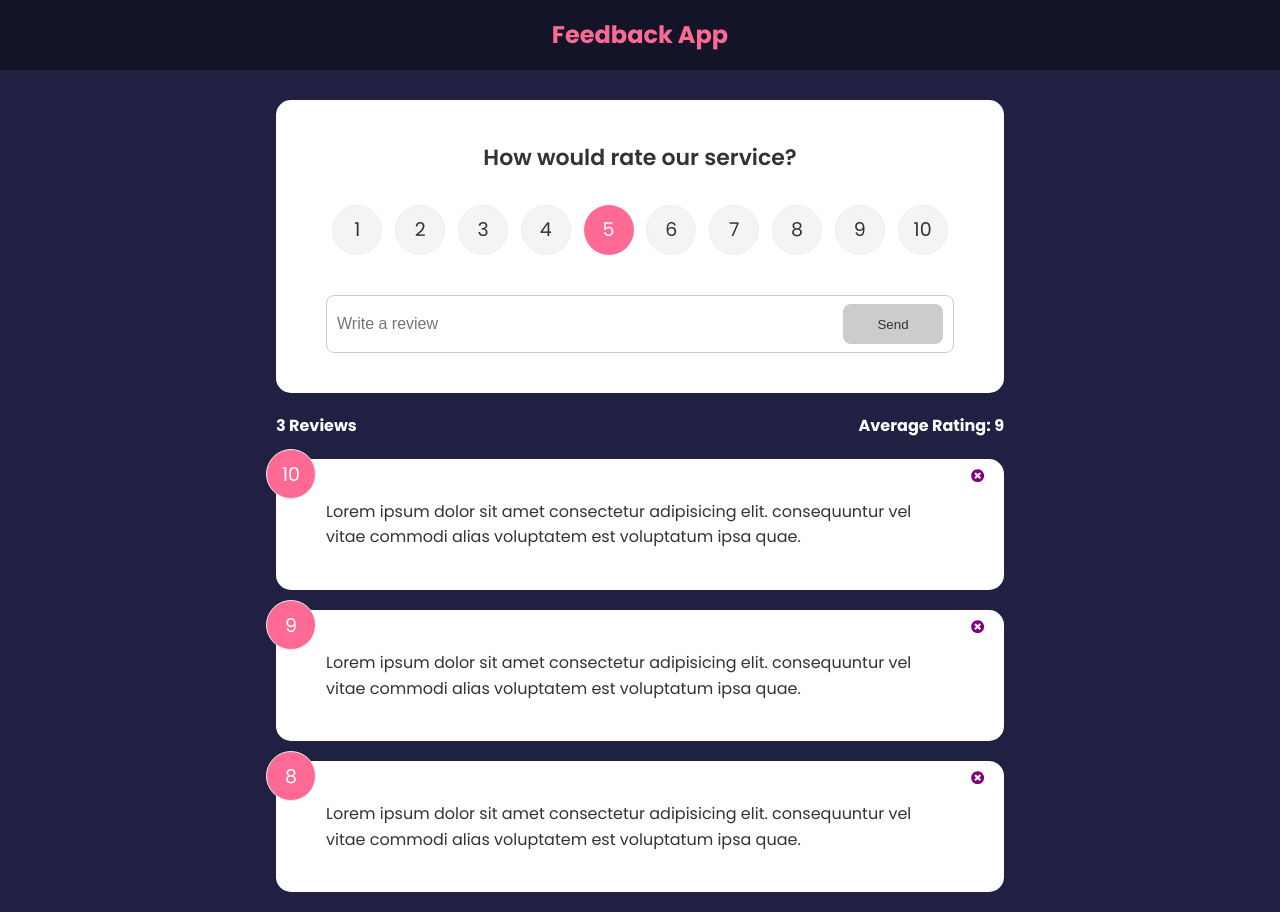
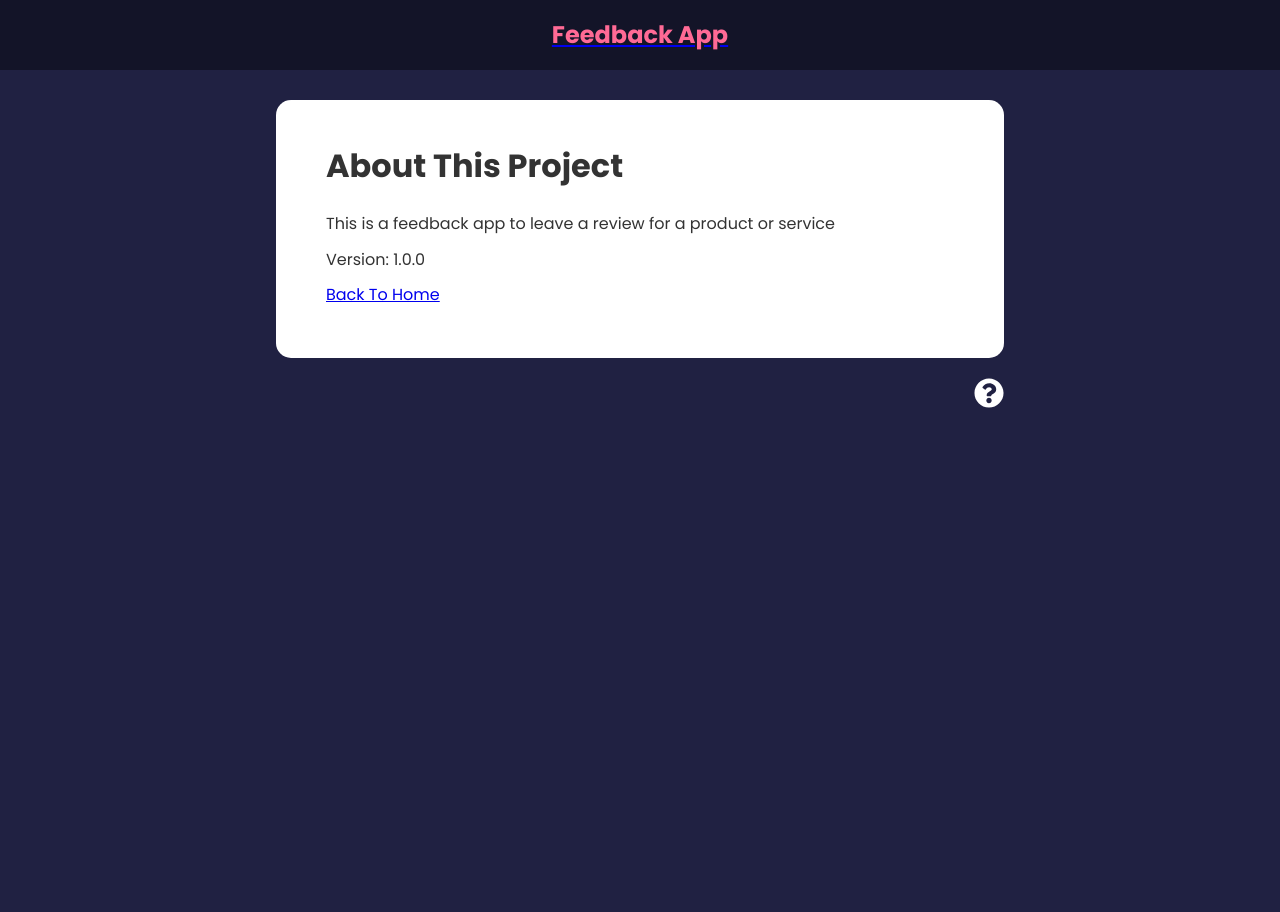
Before and after one commit to michaelmburu/feedback-app, a React (Create React App) app: page /about in a window 1280 px wide. After the commit the page ends 800 px from the top, so only its background shows below. Built offline with nearby package versions, Linux system fonts and the light colour scheme.

Commit message:
- Added Animation Transition For Add/Delete Reviews
- Added AboutIconLink Component

- Added AboutPage Component

- Created Routes For Home & About Page Component

```diff
--- a/package.json
+++ b/package.json
@@ -6,9 +6,11 @@
     "@testing-library/jest-dom": "^5.16.5",
     "@testing-library/react": "^13.3.0",
     "@testing-library/user-event": "^13.5.0",
+    "framer-motion": "^7.0.0",
     "react": "^18.2.0",
     "react-dom": "^18.2.0",
     "react-icons": "^4.4.0",
+    "react-router-dom": "^6.3.0",
     "react-scripts": "5.0.1",
     "uuid": "^8.3.2",
     "web-vitals": "^2.1.4"
--- a/src/App.js
+++ b/src/App.js
@@ -1,10 +1,14 @@
 import {v4 as uuidv4} from 'uuid'
+import {BrowserRouter, Routes, Route} from 'react-router-dom'
 import { useState } from "react"
 import FeedbackList from "./components/Feedback/FeedbackList"
 import { FeedbackForm } from "./components/FeedbackForm"
 import FeedbackStats from "./components/FeedbackStats"
 import Header from "./components/Header/Header"
 import FeedbackData from "./data/FeedbackData"
+import AboutPage from './pages/AboutPage'
+import AboutIconLink from './components/AboutIconLink'
+
 function App() {
 
     const [feedback, setFeedback] = useState(FeedbackData)
@@ -23,14 +27,22 @@
     }
 
     return (
-        <>
+        <BrowserRouter>
             <Header />
             <div className='container'>
-                <FeedbackForm handleAddFeedback={addFeedback}/>
-                <FeedbackStats feedback={feedback} />
-                <FeedbackList feedback={feedback} handleDelete={deleteFeedback} />
+                <Routes>
+                    <Route exact path='/' element={<>
+                        <FeedbackForm handleAddFeedback={addFeedback}/>
+                        <FeedbackStats feedback={feedback} />
+                        <FeedbackList feedback={feedback} handleDelete={deleteFeedback} />
+                    </>}>
+                    </Route>
+                    <Route path='/about' element={<AboutPage />} />
+                </Routes>
+                <AboutIconLink />
             </div>
-        </>
+
+        </BrowserRouter>
     )
 }
 
--- /dev/null
+++ b/src/components/AboutIconLink.jsx
@@ -0,0 +1,16 @@
+import React from 'react'
+import {FaQuestionCircle} from 'react-icons/fa'
+import { Link } from 'react-router-dom'
+
+const AboutIconLink = () => {
+  return (
+    <div className='about-link'>
+        <Link to='/about'>
+            <FaQuestionCircle size={30} />
+        </Link>
+
+    </div>
+  )
+}
+
+export default AboutIconLink
--- a/src/components/Feedback/FeedbackList.jsx
+++ b/src/components/Feedback/FeedbackList.jsx
@@ -1,4 +1,5 @@
 import React from 'react'
+import {motion, AnimatePresence} from 'framer-motion';
 import FeedbackItem from './FeedbackItem'
 import PropTypes from 'prop-types'
 
@@ -11,6 +12,21 @@
             </>
         )
     }
+
+    return (
+        <div className='feedback-list'>
+            <AnimatePresence>
+                {feedback.map((item) => (
+                    <motion.div key={item.id} initial={{opacity: 0}} animate={{opacity: 1}} exit={{opacity: 0}}>
+                        <FeedbackItem key={item.id} item={item} handleDelete={handleDelete} />
+                    </motion.div>
+
+                ))}
+            </AnimatePresence>
+        </div>
+      )
+
+/*
   return (
     <div className='feedback-list'>
         {feedback.map((item) => (
@@ -18,6 +34,7 @@
         ))}
     </div>
   )
+*/
 }
 
 FeedbackList.protoTypes = {
--- a/src/components/Header/Header.jsx
+++ b/src/components/Header/Header.jsx
@@ -1,5 +1,6 @@
 import React from 'react'
 import PropTypes from 'prop-types'
+import {Link, NavLink } from 'react-router-dom'
 
 function Header({text, bgColor, textColor}) {
 
@@ -8,11 +9,13 @@
         color: textColor
     }
   return (
-    <header style={headerStyles}>
-        <div className='container'>
-            <h2>{text}</h2>
-        </div>
-    </header>
+    <Link to='/'>
+        <header style={headerStyles}>
+            <div className='container'>
+                    <h2>{text}</h2>
+            </div>
+        </header>
+    </Link>
   )
 }
 
--- a/src/index.css
+++ b/src/index.css
@@ -6,6 +6,11 @@
   box-sizing: border-box;
   margin: 0;
   padding: 0;
+}
+
+.active {
+  background-color:black;
+  color: red;
 }
 
 body {
--- /dev/null
+++ b/src/pages/AboutPage.jsx
@@ -0,0 +1,20 @@
+import React from 'react'
+import { Link } from 'react-router-dom'
+import Card from '../components/shared/Card/Card'
+
+const AboutPage = () => {
+  return (
+    <Card>
+        <div className='about'>
+            <h1>About This Project</h1>
+            <p>This is a feedback app to leave a review for a product or service</p>
+            <p>Version: 1.0.0</p>
+            <p>
+                <Link exact to='/'>Back To Home</Link>
+            </p>
+        </div>
+    </Card>
+  )
+}
+
+export default AboutPage
```
Also changed, not shown: 1 other file (tests, documents, lock files or other folders).
